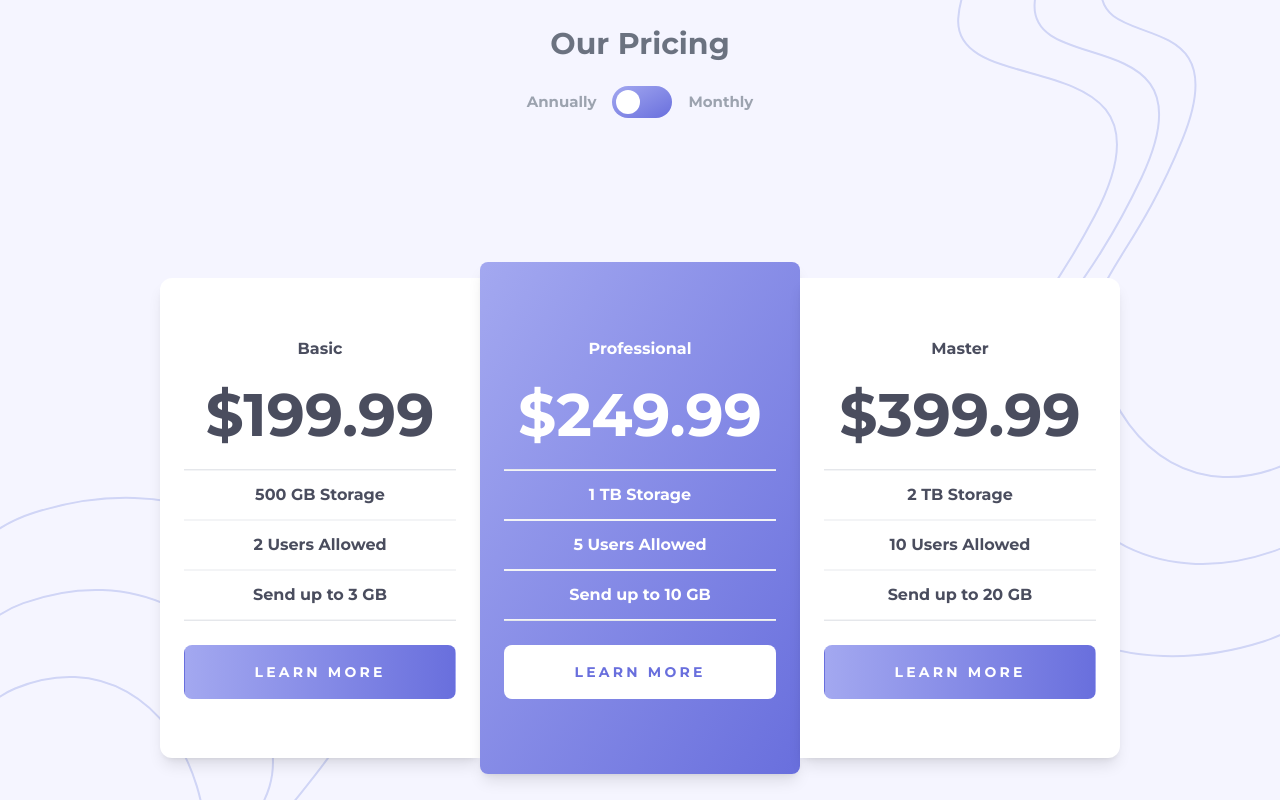
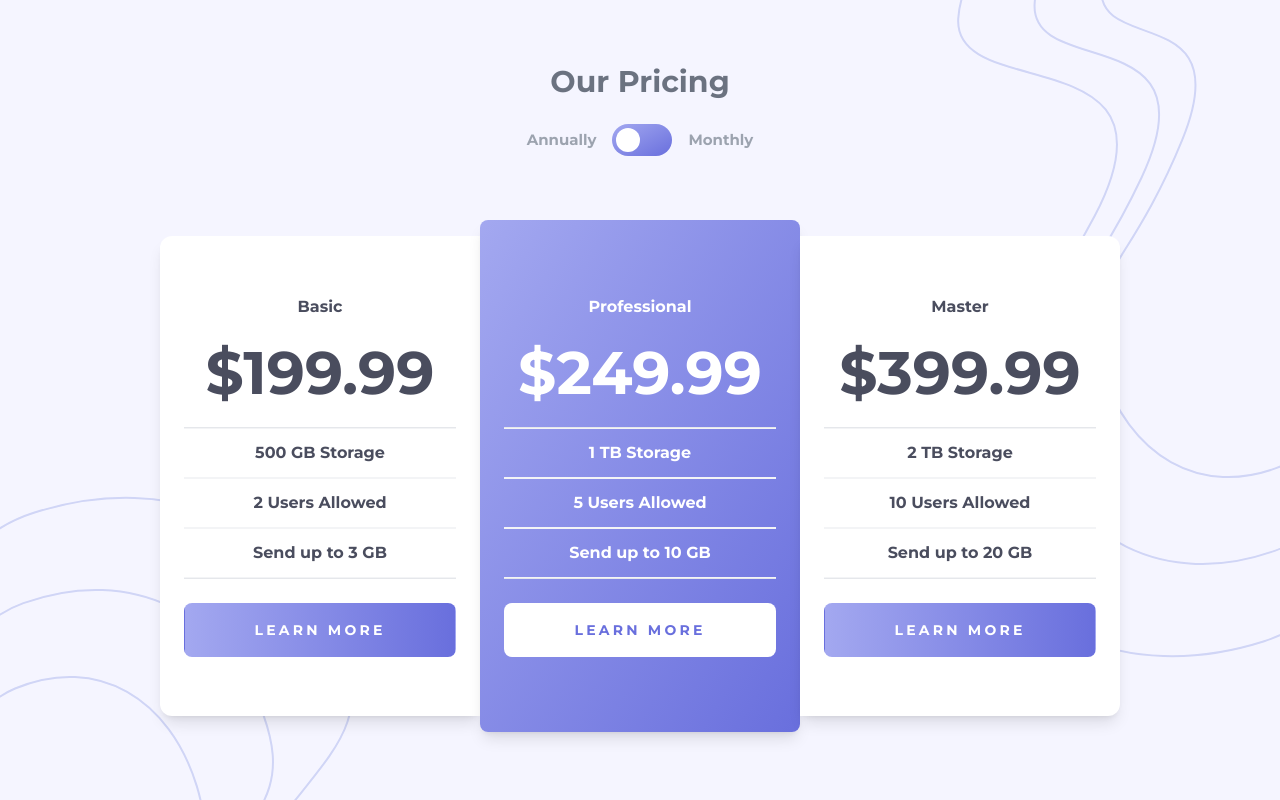
Before and after one commit to Imhandegbelo/frontend-mentor-tasks, a React (Vite) app: page /pricing_grid in a window 1280 px wide. Built offline with nearby package versions, Linux system fonts and the light colour scheme; the HTML template or start-up script is replaced by a standard one.

Commit message:
style: fixed overflows for large screens

```diff
--- a/src/pages/PricingGrid/PricingGrid.jsx
+++ b/src/pages/PricingGrid/PricingGrid.jsx
@@ -23,8 +23,8 @@ export default function PricingGrid() {
       />
       {/* Bg graphics Ends */}
 
-      <div className="flex w-full max-w-[1440px] justify-center items-center z-50">
-        <div className="flex flex-col gap-10 lg:gap-16 xl:gap-36 w-full px-6 py-10 sm:px-10 sm:py-16">
+      <div className="flex w-full max-w-[1440px] justify-center  z-50">
+        <div className="flex flex-col gap-10 lg:gap-16 w-full px-6 py-10 sm:px-10 sm:py-16 max-h-[60vh]">
           <div className="text-center">
             <h1 className="text-gray-500 pb-6 font-bold text-3xl">
               Our Pricing
```
